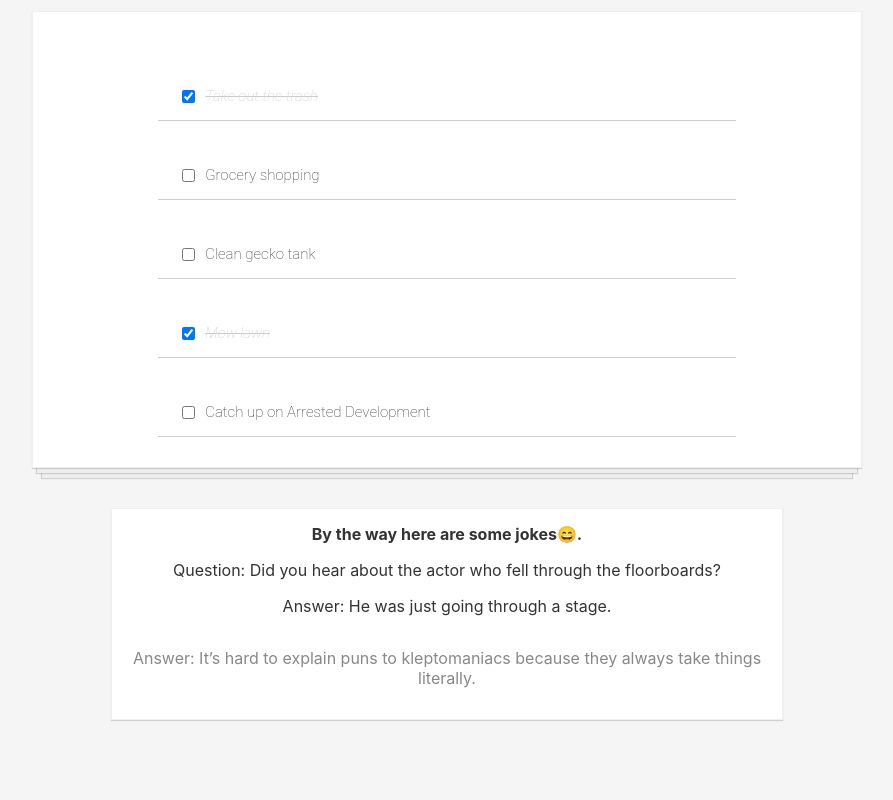
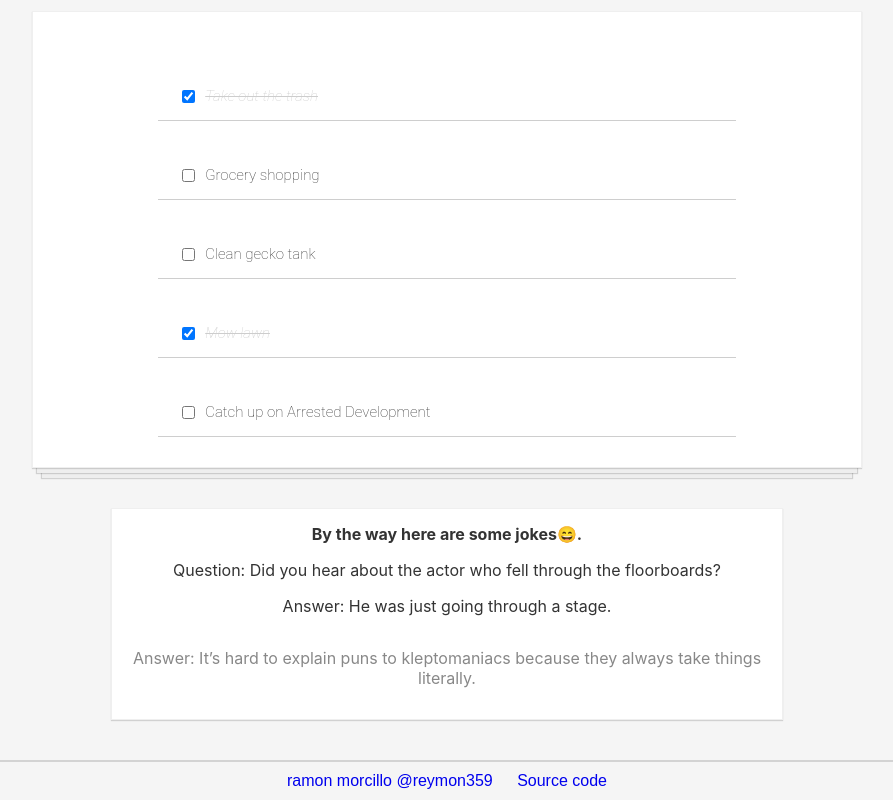
Before and after one commit to reymon359/react-todo-app, a React (Create React App) app: page / in a window 1280 px wide. Shown: the part 179-979 px from the top of the page, without its empty margins (193-1086 px from the left). Before the commit the page ends 914 px from the top, so only its background shows below. Built offline with nearby package versions, Linux system fonts and the light colour scheme.

Commit message:
added footer

```diff
--- a/src/App.js
+++ b/src/App.js
@@ -88,6 +88,11 @@ class App extends React.Component {
         {this.state.isLoading ?
         <h1 style={{textAlign: "center"}}>Loading...</h1> :
           <Jokes />}
+
+        <footer className="footer">
+          <a href="https://ramonmorcillo.com" >ramon morcillo @reymon359 </a>
+          <a href="https://github.com/reymon359/react-todo-app">Source code</a>
+        </footer>
       </div>
     )
   }
--- a/src/index.css
+++ b/src/index.css
@@ -128,3 +128,16 @@ input[type=checkbox]:focus {
 .new-todo-form form button:hover {
     box-shadow: inset 0px 0px 0px 2px white;
 }
+
+.footer {
+    margin-top: 5vh;
+    padding: 10px;
+    border-top: 2px solid lightgray;
+    text-align: center;
+    font-family: Arial, Helvetica, sans-serif;
+}
+
+.footer a {
+    text-decoration: none;
+    margin: 0 10px;
+}
```
